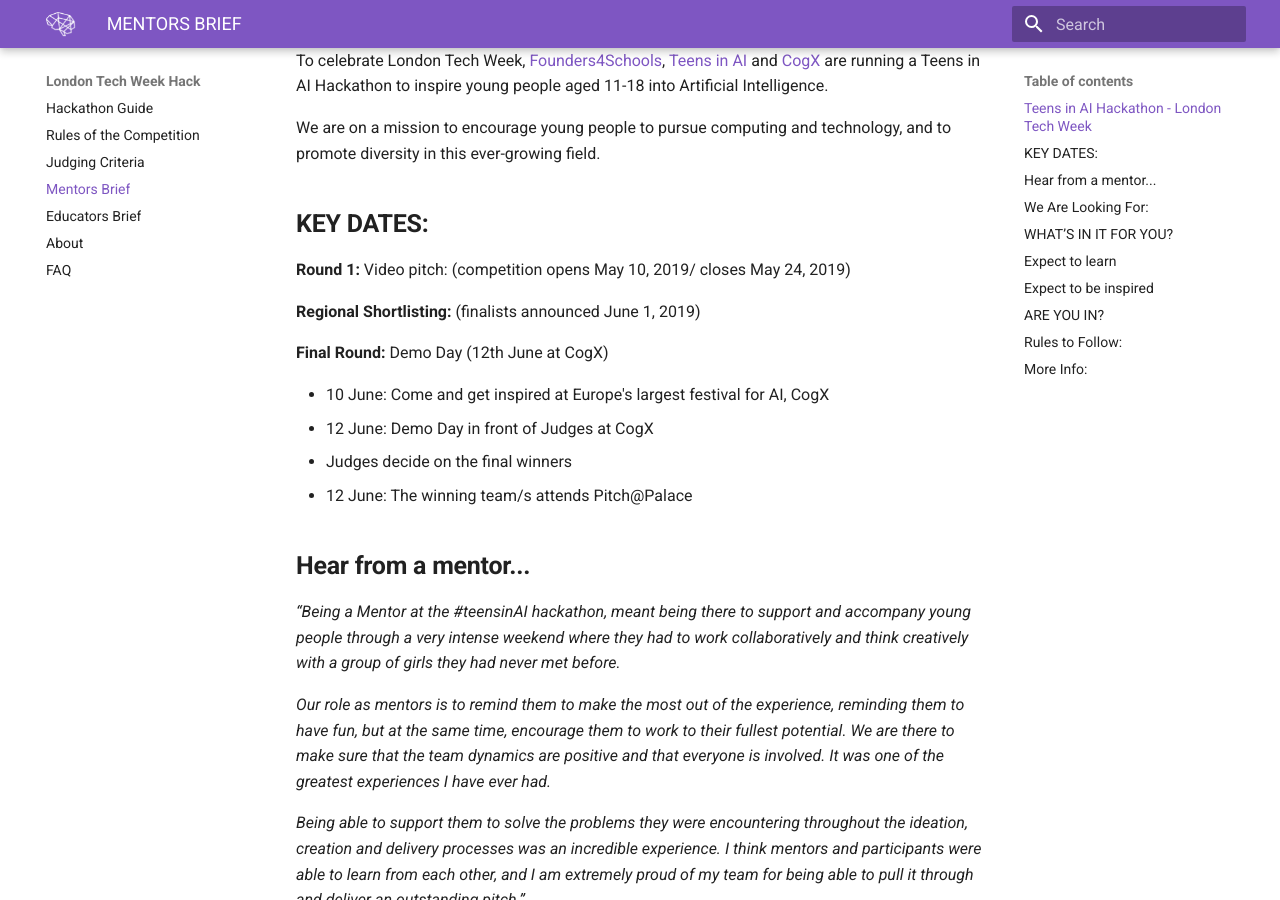
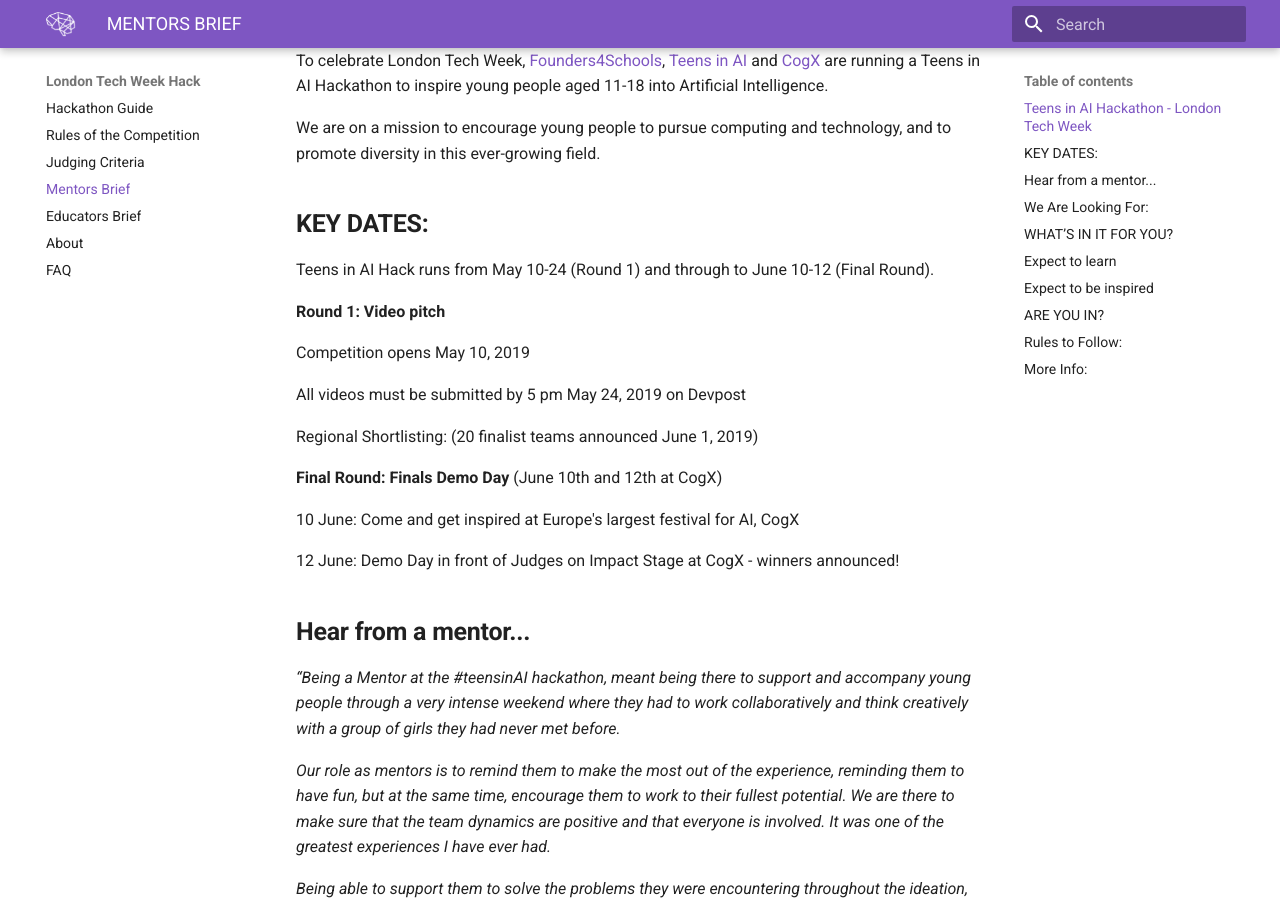
Before and after one commit to elenasinel/tech-week, an MkDocs documentation site: the page built from docs/mentors-brief.md, in a window 1280 px wide and 900 px high, scrolled down 812 px. Built offline with MkDocs 1.6.1 and Material for MkDocs 9.7.7, drawn with Linux system fonts in a browser that asks for light colours; some of the changed text lies outside the part shown.

Commit message:
Update Documentation “mentors-brief”

```diff
--- a/docs/mentors-brief.md
+++ b/docs/mentors-brief.md
@@ -29,16 +29,29 @@
 
 ## **KEY DATES:**
 
-**Round 1:** Video pitch: (competition opens May 10, 2019/ closes May 24, 2019)
+Teens in AI Hack runs from May 10-24 (Round 1) and through to June 10-12 (Final Round).
 
-**Regional Shortlisting:** (finalists announced June 1, 2019)
 
-**Final Round:** Demo Day (12th June at CogX)
+**Round 1: Video pitch**
 
-* 10 June: Come and get inspired at Europe's largest festival for AI, CogX
-* 12 June: Demo Day in front of Judges at CogX
-* Judges decide on the final winners
-* 12 June: The winning team/s attends Pitch@Palace
+
+Competition opens May 10, 2019
+
+
+All videos must be submitted by 5 pm May 24, 2019 on Devpost
+
+
+Regional Shortlisting: (20 finalist teams announced June 1, 2019)
+
+
+**Final Round: Finals Demo Day** (June 10th and 12th at CogX)
+
+10 June: Come and get inspired at Europe's largest festival for AI, CogX
+
+
+12 June: Demo Day in front of Judges on Impact Stage at CogX - winners announced!
+
+
 
 ## **Hear from a mentor...**
 
@@ -102,10 +115,10 @@
 
 ## **WHAT’S IN IT FOR YOU?**
 
-**_\*\** ALL mentors will receive FREE 3 Day, 2 Topics Passes to CogX2019!_**
+_**\*\** ALL mentors will receive FREE 3 Day, 2 Topics Passes to CogX2019!**_
 _\*\*\*\*_
 
-## **_Expect to learn_**
+## _**Expect to learn**_
 
 _"The girls were very impressive. I work with digital marketing, software developers, traditional IT teams all day, every day and I thought these girls could teach us lot a thing or two!"_
 
@@ -113,7 +126,7 @@
 
 [Read an article](https://www.linkedin.com/pulse/learning-through-mentoring-ashish-bansal/) about one mentor’s experience:
 
-## **_Expect to be inspired_**
+## _**Expect to be inspired**_
 
 _“Mentoring at the Teens in AI hackathon was an incredibly rewarding and inspirational experience!_
 
```
